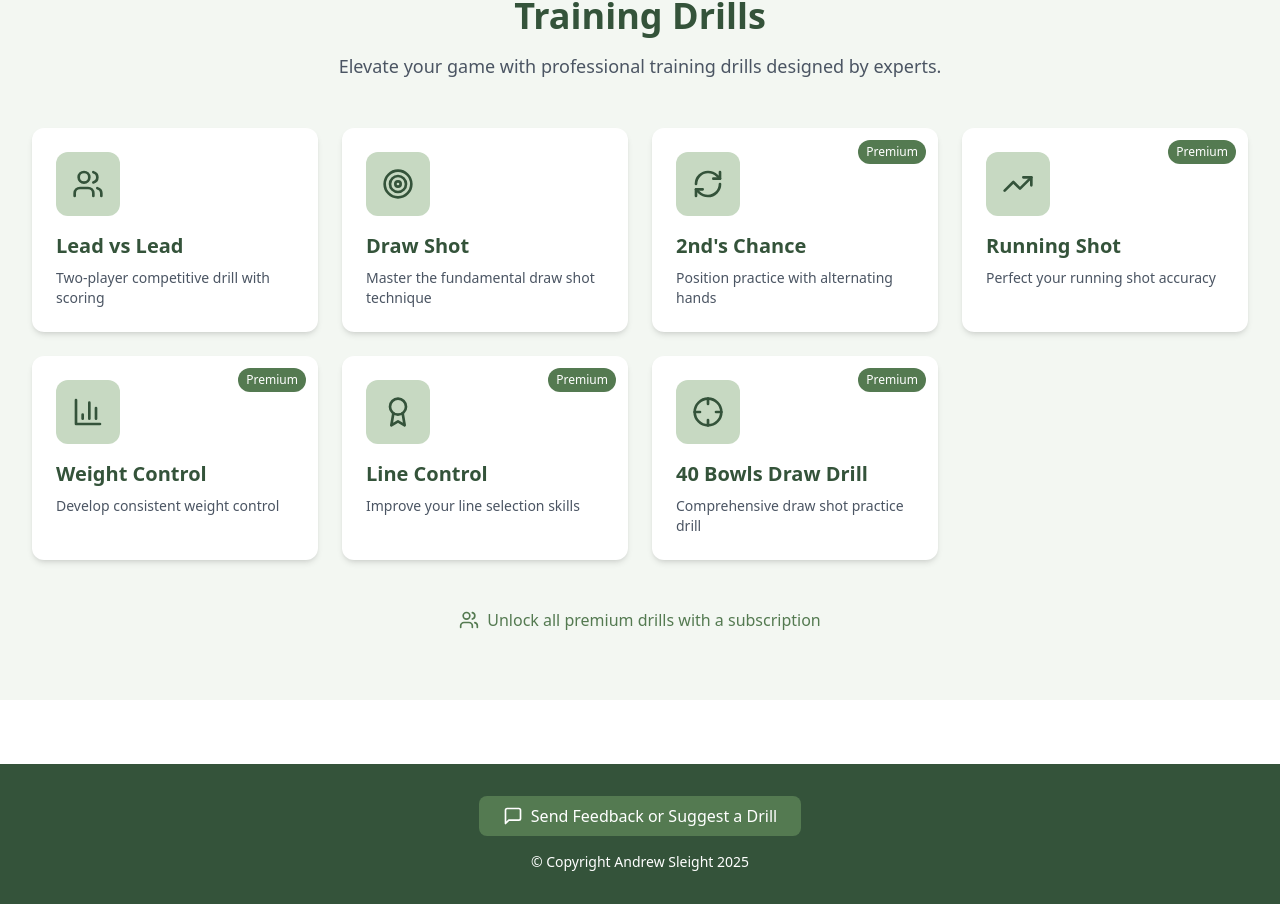
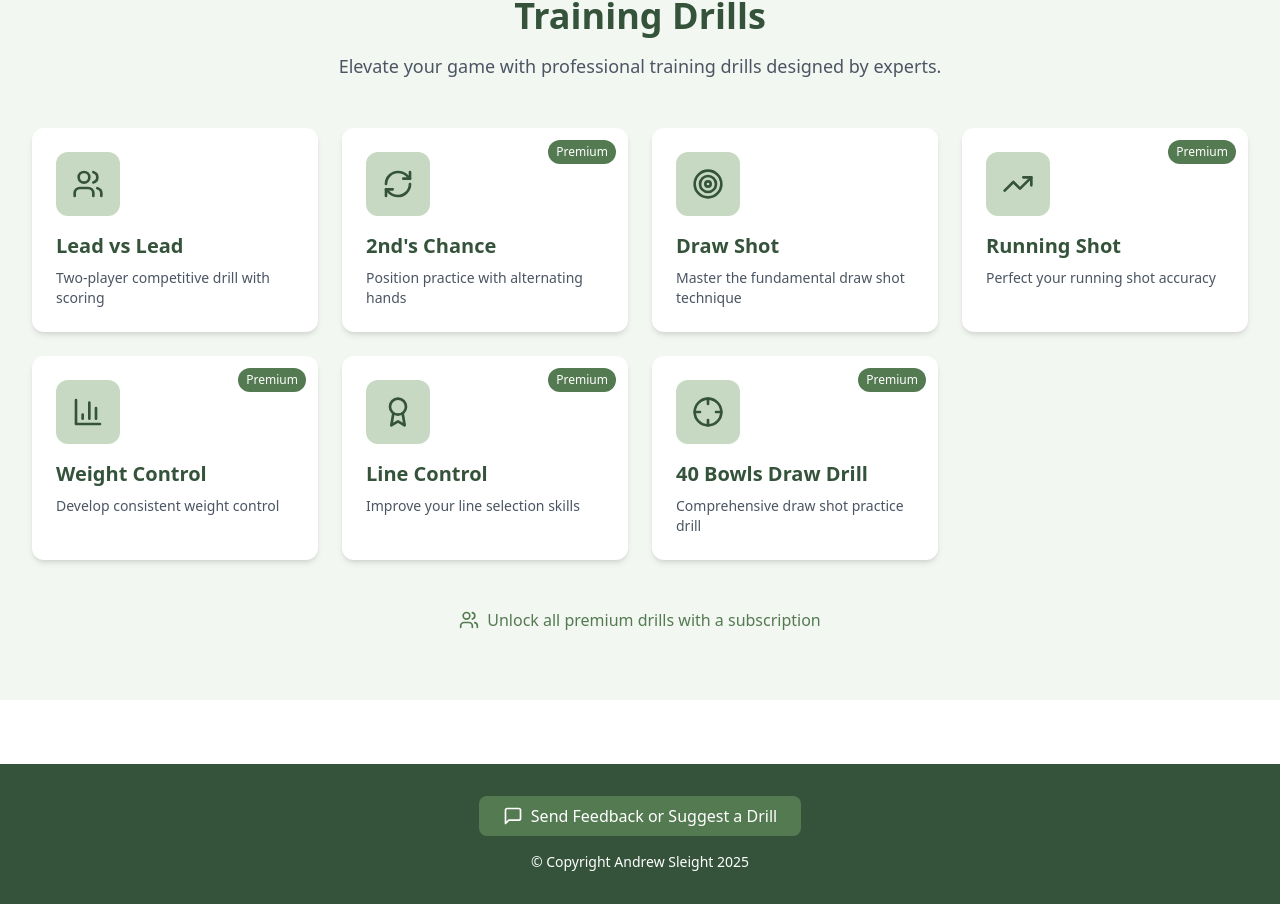
Before and after one commit to talisker63/bowlscore-v3, a React (Vite) app: page / in a window 1280 px wide. Shown: the part 1194-2098 px from the top of the page. Built offline with nearby package versions, Linux system fonts and the light colour scheme; no server answers.

Commit message:
Updated HomePage.tsx

```diff
--- a/src/pages/HomePage.tsx
+++ b/src/pages/HomePage.tsx
@@ -33,18 +33,18 @@ const HomePage: React.FC = () => {
       isPremium: false,
     },
     {
+      id: 'seconds-chance',
+      title: '2nd\'s Chance',
+      icon: RefreshCw,
+      description: 'Position practice with alternating hands',
+      isPremium: true,
+    },
+    {
       id: 'draw-shot',
       title: 'Draw Shot',
       icon: Target,
       description: 'Master the fundamental draw shot technique',
       isPremium: false,
-    },
-    {
-      id: 'seconds-chance',
-      title: '2nd\'s Chance',
-      icon: RefreshCw,
-      description: 'Position practice with alternating hands',
-      isPremium: true,
     },
     {
       id: 'running-shot',
```
